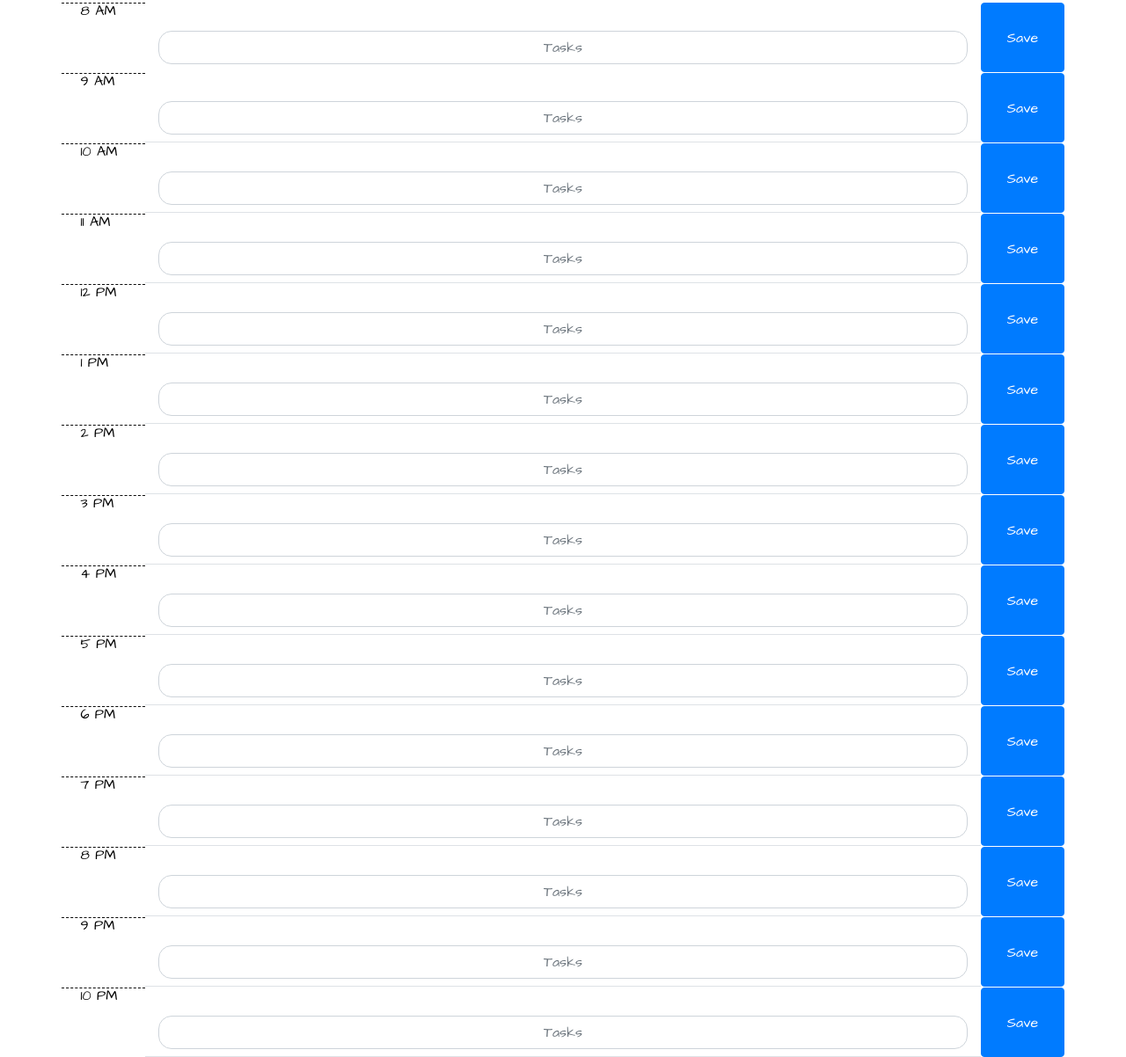
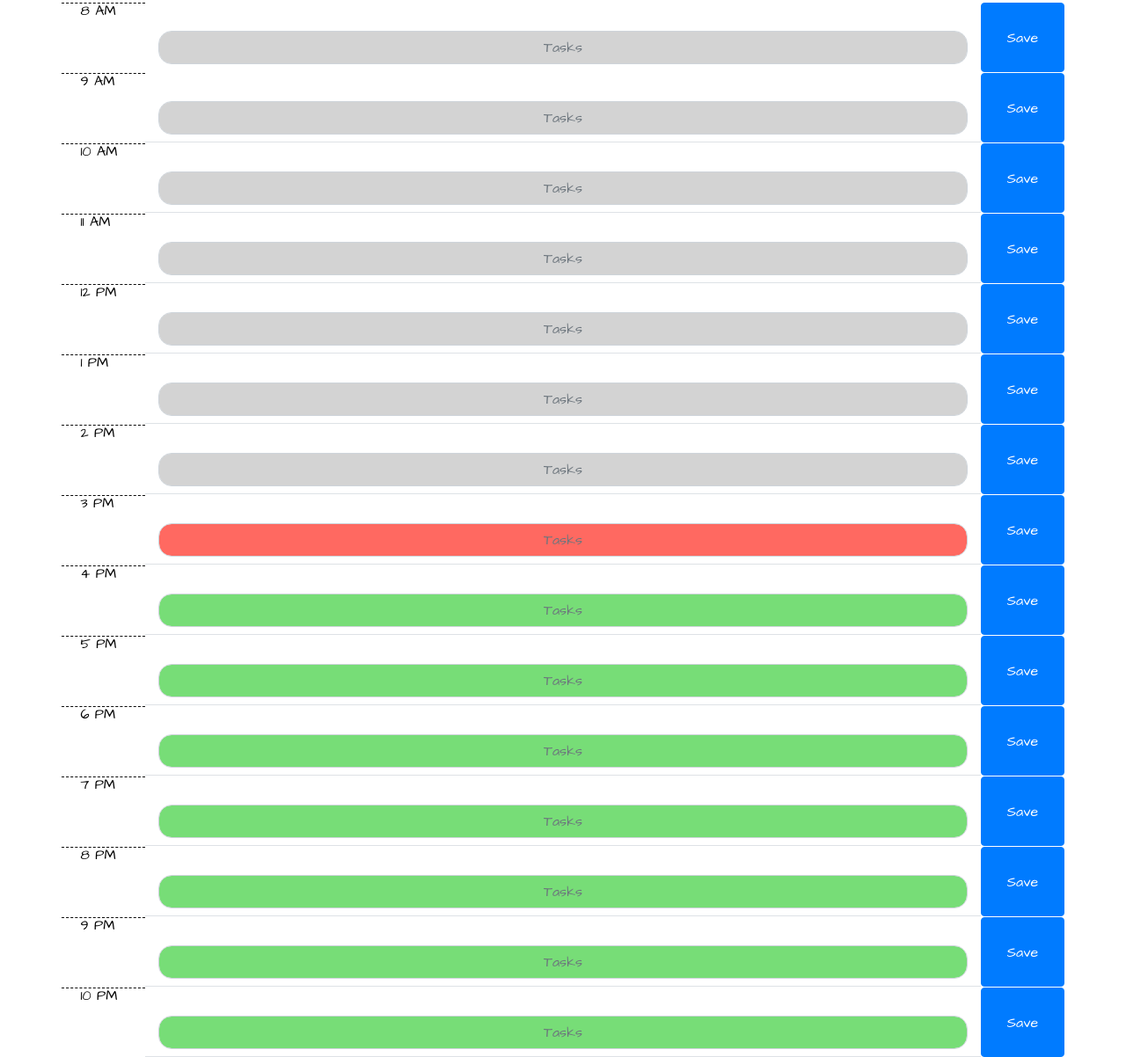
Before and after one commit to deck-jessica/DayPlannerHW5, a plain HTML site: page index.html in a window 1280 px wide. Shown: the part 334-1536 px from the top of the page at 88% size. Drawn offline with nearby package versions, Linux system fonts and the light colour scheme.

Commit message:
added color functionality with tutoring fix and screenshot of color coding

```diff
--- a/index.html
+++ b/index.html
@@ -36,91 +36,91 @@
       <div class="row">
         <div class='col-1 hour'> 8 AM</div>
         <div class="col-10 description">
-          <input id="8" class="time-block form-control textarea bg-transparent" type="text" placeholder="Tasks"></div>
+          <input id="8" class="time-block form-control textarea" type="text" placeholder="Tasks"></div>
         <button type="submit" class="col-1 btn btn-primary btn-block">Save</button>
       </div>
       <div class="row">
         <div class='col-1 hour'> 9 AM</div>
         <div class="col-10 description border-bottom">
-          <input id="9" class="time-block form-control textarea bg-transparent" type="text" placeholder="Tasks"></div>
+          <input id="9" class="time-block form-control textarea" type="text" placeholder="Tasks"></div>
           <button type="submit" class="col-1 btn btn-primary btn-block">Save</button>
       </div>
       <div class="row">
         <div class='col-1 hour'> 10 AM</div>
         <div class="col-10 description border-bottom">
-          <input id="10" class="time-block form-control textarea bg-transparent" type="text" placeholder="Tasks"></div>
+          <input id="10" class="time-block form-control textarea" type="text" placeholder="Tasks"></div>
           <button type="submit" class="col-1 btn btn-primary btn-block">Save</button>
       </div>
       <div class="row">
         <div class='col-1 hour'> 11 AM</div>
         <div class="col-10 description border-bottom">
-          <input id="11" class="time-block form-control textarea bg-transparent" type="text" placeholder="Tasks"></div>
+          <input id="11" class="time-block form-control textarea" type="text" placeholder="Tasks"></div>
           <button type="submit" class="col-1 btn btn-primary btn-block">Save</button>
       </div>
       <div class="row">
         <div class='col-1 hour'> 12 PM</div>
         <div class="col-10 description border-bottom">
-          <input id="12" class="time-block form-control textarea bg-transparent" type="text" placeholder="Tasks"></div>
+          <input id="12" class="time-block form-control textarea" type="text" placeholder="Tasks"></div>
           <button type="submit" class="col-1 btn btn-primary btn-block">Save</button>
       </div>
       <div class="row">
         <div class='col-1 hour'> 1 PM</div>
         <div class="col-10 description border-bottom">
-          <input id="13" class="time-block form-control textarea bg-transparent" type="text" placeholder="Tasks"></div>
+          <input id="13" class="time-block form-control textarea" type="text" placeholder="Tasks"></div>
           <button type="submit" class="col-1 btn btn-primary btn-block">Save</button>
       </div>
       <div class="row">
         <div class='col-1 hour'> 2 PM</div>
         <div class="col-10 description border-bottom">
-          <input id="14" class="time-block form-control textarea bg-transparent" type="text" placeholder="Tasks"></div>
+          <input id="14" class="time-block form-control textarea" type="text" placeholder="Tasks"></div>
           <button type="submit" class="col-1 btn btn-primary btn-block">Save</button>
       </div>
       <div class="row">
         <div class='col-1 hour'> 3 PM</div>
         <div class="col-10 description border-bottom">
-          <input id="15" class="time-block form-control textarea bg-transparent" type="text" placeholder="Tasks"></div>
+          <input id="15" class="time-block form-control textarea" type="text" placeholder="Tasks"></div>
           <button type="submit" class="col-1 btn btn-primary btn-block">Save</button>
       </div>
       <div class="row">
         <div class='col-1 hour'> 4 PM</div>
         <div class="col-10 description border-bottom">
-          <input id="16" class="time-block form-control textarea bg-transparent" type="text" placeholder="Tasks"></div>
+          <input id="16" class="time-block form-control textarea" type="text" placeholder="Tasks"></div>
           <button type="submit" class="col-1 btn btn-primary btn-block">Save</button>
       </div>
       <div class="row">
         <div class='col-1 hour'> 5 PM</div>
         <div class="col-10 description border-bottom">
-          <input id="17" class="time-block form-control textarea bg-transparent" type="text" placeholder="Tasks"></div>
+          <input id="17" class="time-block form-control textarea" type="text" placeholder="Tasks"></div>
           <button type="submit" class="col-1 btn btn-primary btn-block">Save</button>
       </div>
       <div class="row">
         <div class='col-1 hour'> 6 PM</div>
         <div class="col-10 description border-bottom">
-          <input id="18" class="time-block form-control textarea bg-transparent" type="text" placeholder="Tasks"></div>
+          <input id="18" class="time-block form-control textarea" type="text" placeholder="Tasks"></div>
           <button type="submit" class="col-1 btn btn-primary btn-block">Save</button>
       </div>
       <div class="row">
         <div class='col-1 hour'> 7 PM</div>
         <div class="col-10 description border-bottom">
-          <input id="19" class="time-block form-control textarea bg-transparent" type="text" placeholder="Tasks"></div>
+          <input id="19" class="time-block form-control textarea" type="text" placeholder="Tasks"></div>
           <button type="submit" class="col-1 btn btn-primary btn-block">Save</button>
       </div>
       <div class="row">
         <div class='col-1 hour'> 8 PM</div>
         <div class="col-10 description border-bottom">
-          <input id="20" class="time-block form-control textarea bg-transparent" type="text" placeholder="Tasks"></div>
+          <input id="20" class="time-block form-control textarea" type="text" placeholder="Tasks"></div>
           <button type="submit" class="col-1 btn btn-primary btn-block">Save</button>
       </div>
       <div class="row">
         <div class='col-1 hour'> 9 PM</div>
         <div class="col-10 description border-bottom">
-          <input id="21" class="time-block form-control textarea bg-transparent" type="text" placeholder="Tasks"></div>
+          <input id="21" class="time-block form-control textarea" type="text" placeholder="Tasks"></div>
           <button type="submit" class="col-1 btn btn-primary btn-block">Save</button>
       </div>
       <div class="row">
         <div class='col-1 hour'> 10 PM</div>
         <div class="col-10 description border-bottom">
-          <input id="22" class="time-block form-control textarea bg-transparent" type="text" placeholder="Tasks"></div>
+          <input id="22" class="time-block form-control textarea" type="text" placeholder="Tasks"></div>
           <button type="submit" class="col-1 btn btn-primary btn-block">Save</button>
       </div>
     </div>
```
Also changed, not shown: activetimeblocks.png (added), 1 other file.
